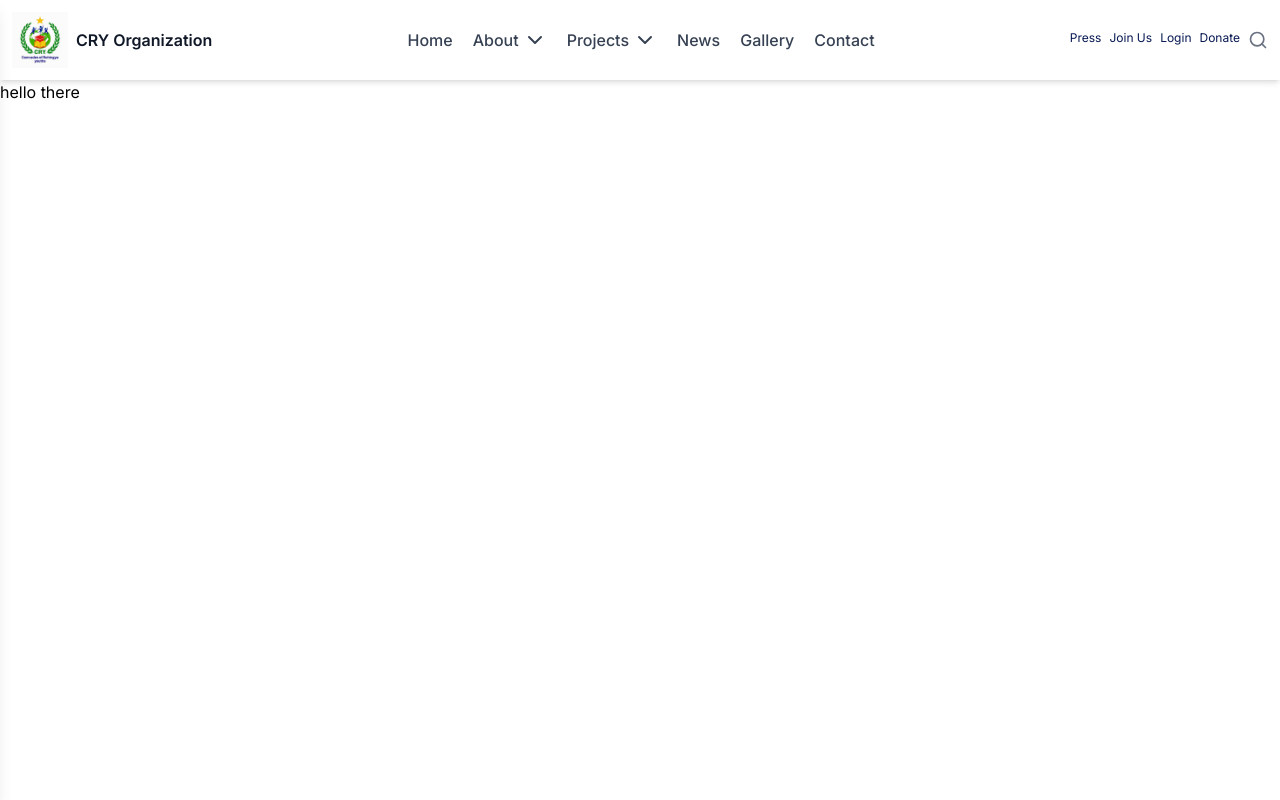
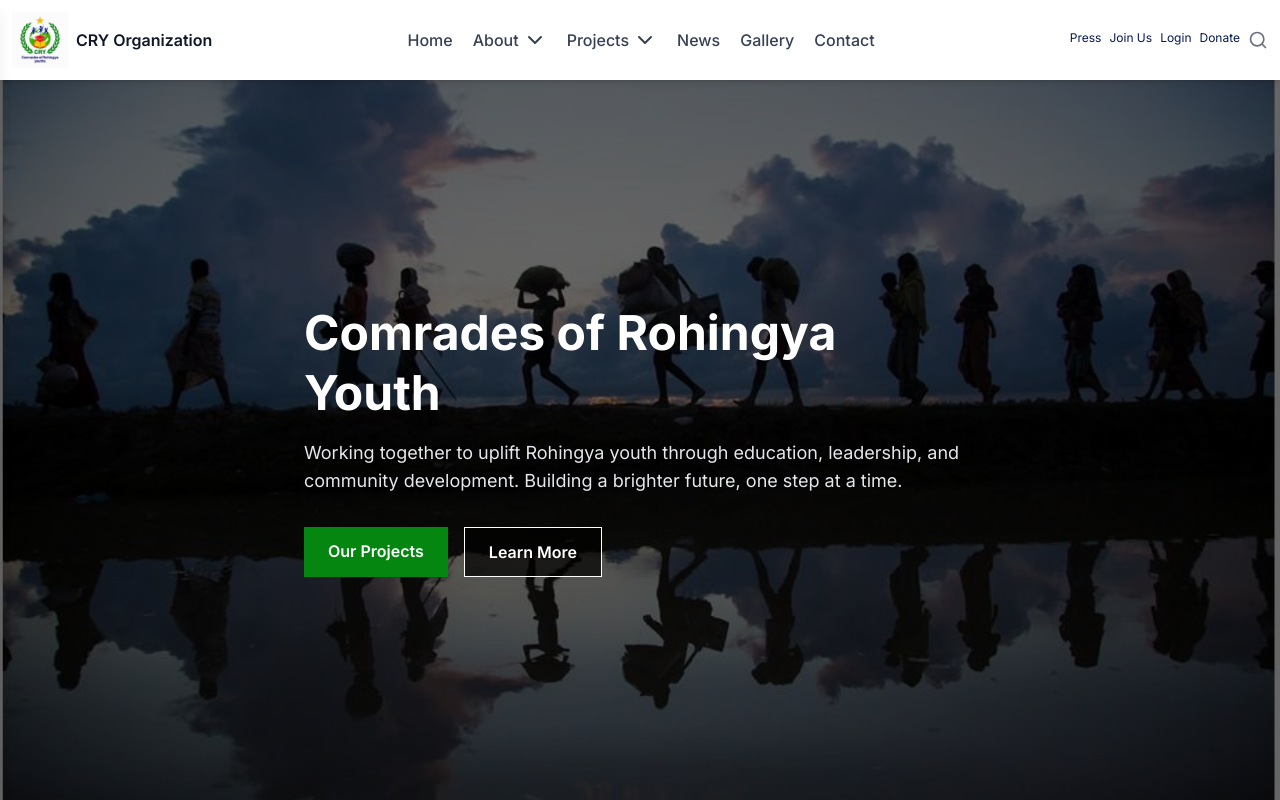
Before and after one commit to Mustakahmmed-dev/cry-org, a Next.js app: page / in a window 1280 px wide. Built offline with nearby package versions, Linux system fonts and the light colour scheme.

Commit message:
Hero added in home page

```diff
--- a/src/app/page.js
+++ b/src/app/page.js
@@ -1,8 +1,11 @@
+import Hero from "@/components/Hero/page";
 
 export default function Home() {
   return (
     <div>
-      <p>hello there</p>
+
+      <Hero />
+
     </div>
   );
 }
--- /dev/null
+++ b/src/components/Hero/page.jsx
@@ -0,0 +1,45 @@
+"use client";
+import Link from "next/link";
+
+const Hero = () => {
+    return (
+        <section
+            className="relative h-[90vh] w-full bg-cover bg-center flex items-center"
+            style={{ backgroundImage: "url('/images/RohingyaHero.jpg')" }}
+        >
+            {/* Dark overlay */}
+            <div className="absolute inset-0 bg-black/60"></div>
+
+            {/* Content */}
+            <div className="relative z-10 max-w-7xl mx-auto px-6 md:px-12 lg:px-16 text-left">
+                <div className="max-w-2xl">
+                    <h1 className="text-3xl md:text-5xl font-bold text-white leading-tight mb-4">
+                        Comrades of Rohingya Youth
+                    </h1>
+                    <p className="text-gray-200 text-sm md:text-lg mb-8">
+                        Working together to uplift Rohingya youth through education,
+                        leadership, and community development. Building a brighter future,
+                        one step at a time.
+                    </p>
+
+                    <div className="flex flex-wrap gap-4">
+                        <Link
+                            href="/projects"
+                            className="bg-[#058610] hover:bg-transparent hover:border text-white px-6 py-3 font-semibold transition-all"
+                        >
+                            Our Projects
+                        </Link>
+                        <Link
+                            href="/about"
+                            className="bg-black/70 border border-white hover:bg-[#058610] text-white px-6 py-3 font-semibold transition-all"
+                        >
+                            Learn More
+                        </Link>
+                    </div>
+                </div>
+            </div>
+        </section>
+    );
+}
+
+export default Hero
```
Also changed, not shown: public/images/RohingyaHero.jpg (added).
